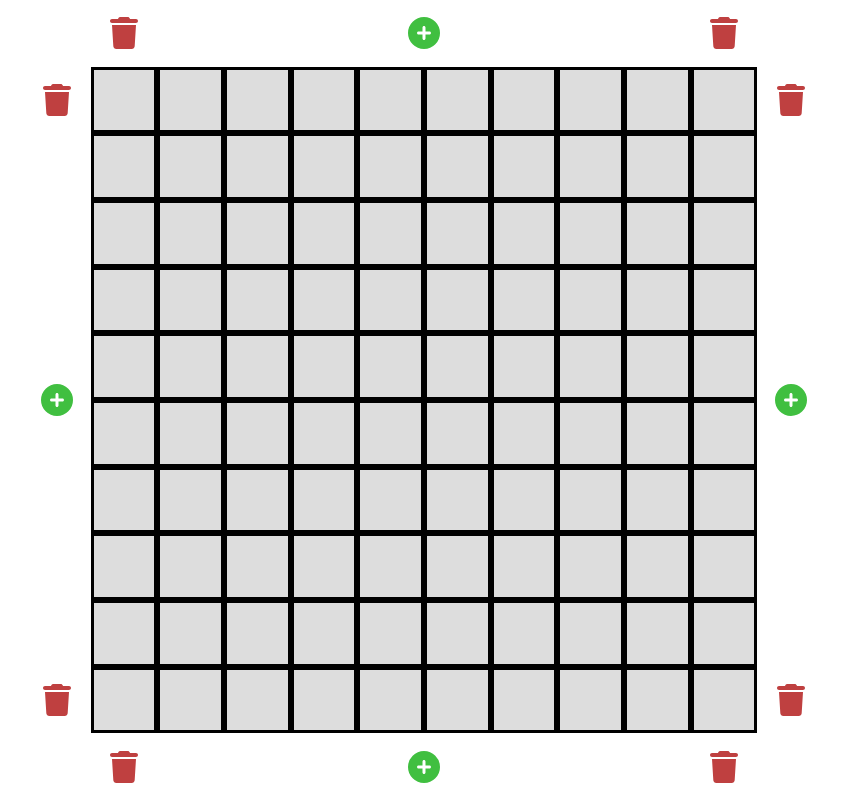
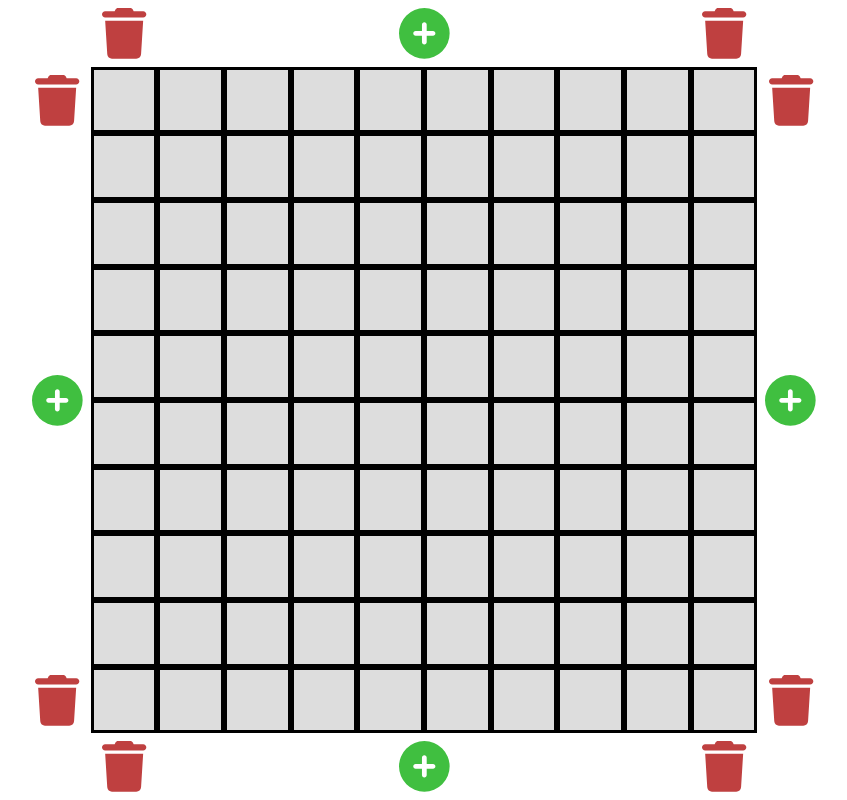
Before and after one commit to canac/maze-creator, a React (Vite) app: page / in a window 1280 px wide. Shown: the whole page, without its empty margins (216-1063 px from the left). Built offline with nearby package versions, Linux system fonts and the light colour scheme.

Commit message:
Fix cell sizing with rectangular maze

```diff
--- a/src/styles.scss
+++ b/src/styles.scss
@@ -11,31 +11,44 @@ body {
 }
 
 .maze {
-  --dimensions: calc(min(var(--global-width), var(--global-height)));
+  // There are two extra rows and two extra columns for the buttons
+  --grid-columns: calc(var(--maze-columns) + 2);
+  --grid-rows: calc(var(--maze-rows) + 2);
+
+  // Sets the smallest allowable size of a maze cell
+  --min-size: 3em;
+
+  --dimensions: calc(
+    max(
+      var(--min-size),
+      min(
+        var(--global-width) / var(--grid-columns),
+        var(--global-height) / var(--grid-rows)
+      )
+    )
+  );
+
   --wall-width: 3px;
   --wall-color: black;
   --hover-add-color: hsl(120, 50%, 50%);
   --hover-remove-color: hsl(0, 50%, 50%);
-  --min-size: 3em;
 
   display: grid;
-  width: var(--dimensions);
-  min-width: calc(var(--min-size) * (var(--maze-columns) + 2));
-  height: var(--dimensions);
-  min-height: calc(var(--min-size) * (var(--maze-rows) + 2));
-  align-items: center;
+  width: calc(var(--dimensions) * var(--grid-columns));
+  height: calc(var(--dimensions) * var(--grid-rows));
   align-self: center;
   grid-template:
-    repeat(calc(var(--maze-rows) + 2), 1fr) /
-    repeat(calc(var(--maze-columns) + 2), 1fr);
+    repeat(var(--grid-rows), 1fr) /
+    repeat(var(--grid-columns), 1fr);
   justify-self: center;
 
   button {
-    padding: 8px;
+    --button-padding: 8px;
+    padding: var(--button-padding);
     border: none;
     background-color: transparent;
+    font-size: calc(var(--dimensions) - var(--button-padding) * 2);
     cursor: pointer;
-    font-size: 2em;
   }
 
   .add {
```
